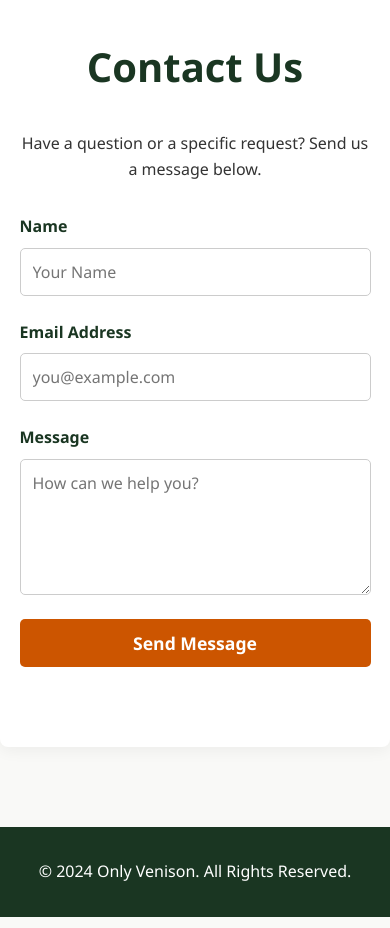
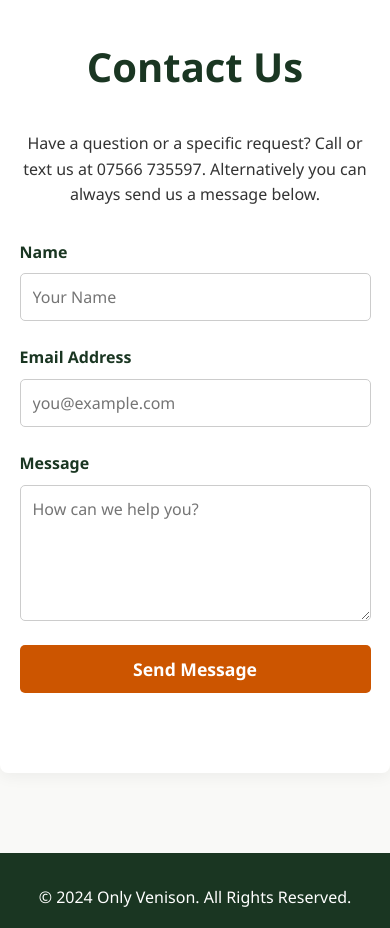
Before and after one commit to onlyvenison/onlyvenison, a plain HTML site: page index.html in a window 390 px wide. Shown: the part 2360-3288 px from the top of the page. Drawn offline with Linux system fonts and the light colour scheme.

Commit message:
Update contact message with phone number details

```diff
--- a/index.html
+++ b/index.html
@@ -288,7 +288,7 @@
     <!-- Contact Section -->
     <section id="contact">
         <h2>Contact Us</h2>
-        <p style="text-align: center; margin-bottom: 2rem;">Have a question or a specific request? Send us a message below.</p>
+        <p style="text-align: center; margin-bottom: 2rem;">Have a question or a specific request? Call or text us at 07566 735597. Alternatively you can always send us a message below.</p>
 
         <!-- FORMSPREE INTEGRATION: Replace "YOUR_FORMSPREE_LINK_HERE" -->
         <form action="https://formspree.io/f/xjykjage" method="POST">
```
